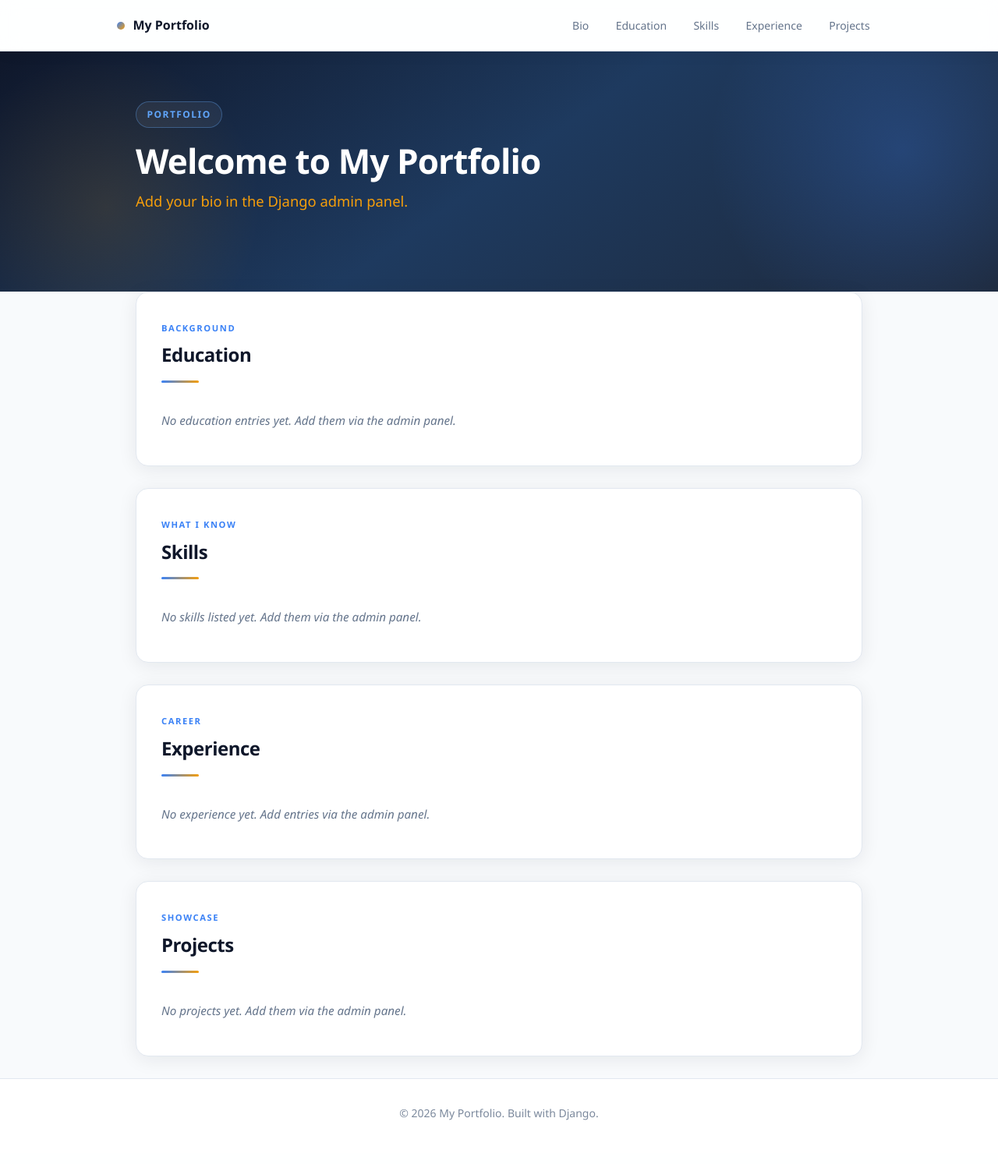
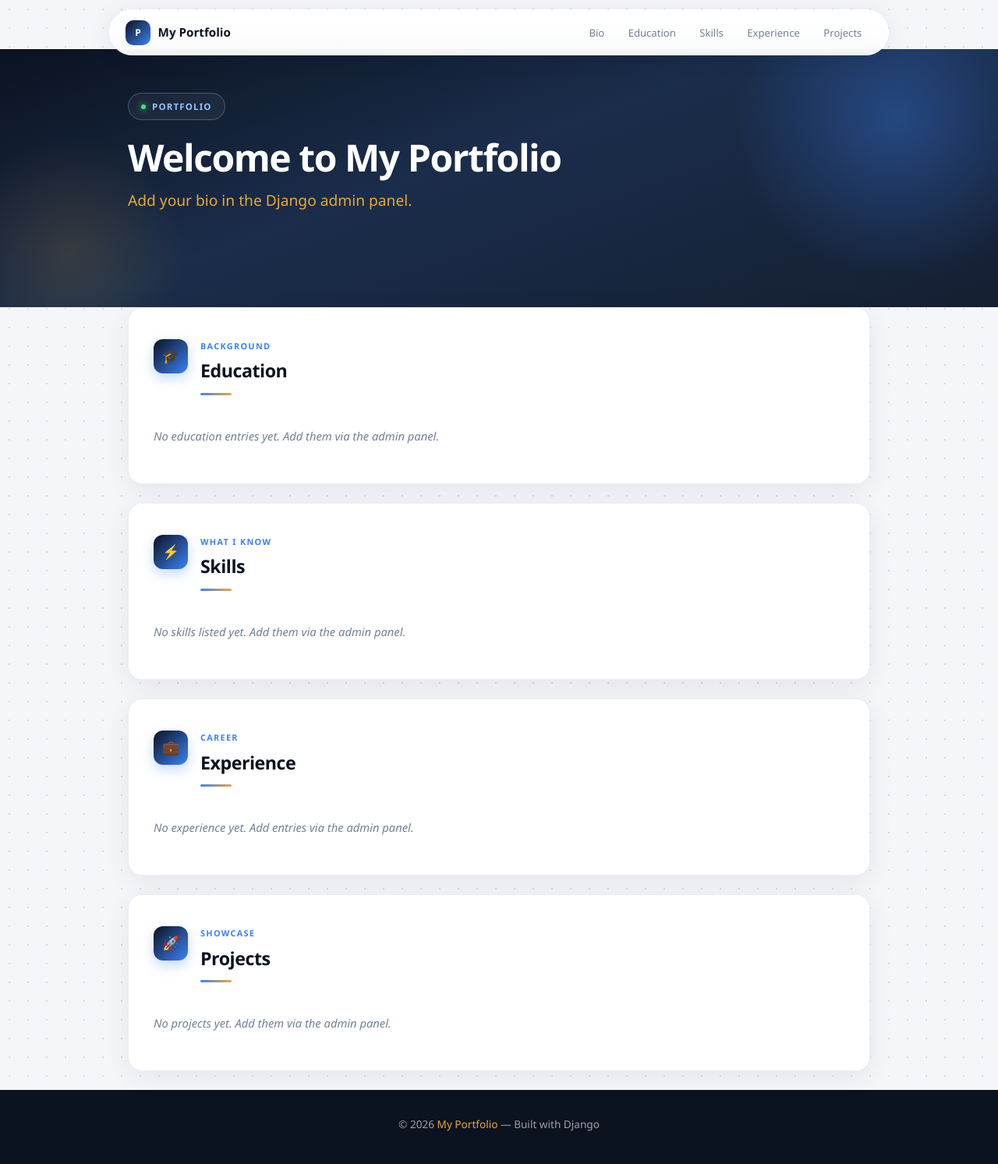
Before and after one commit to asimistic1/django_portfolio, a Django app: page / in a window 1280 px wide. Shown: the whole page at 78% size. Before the commit the page ends 1437 px from the top, so only its background shows below. Run offline with Django 5.2, Linux system fonts and the light colour scheme; data that the repository does not hold is empty.

Commit message:
Upgrade portfolio frontend with premium navbar, timeline, and section styling.
Co-authored-by: Cursor <cursoragent@cursor.com>

```diff
--- a/templates/index.html
+++ b/templates/index.html
@@ -11,86 +11,90 @@
         {% endif %}
     </title>
     <style>
-        /* Colour palette — easy to explain in viva */
+        /* CSS variables — colours used across the page */
         :root {
-            --navy: #0f172a;
-            --navy-soft: #1e293b;
+            --navy: #0b1220;
+            --navy-mid: #151f32;
             --blue: #3b82f6;
-            --blue-light: #60a5fa;
-            --cream: #f8fafc;
+            --blue-glow: rgba(59, 130, 246, 0.35);
+            --gold: #e8a838;
+            --cream: #f4f6fa;
             --white: #ffffff;
-            --text: #334155;
-            --muted: #64748b;
-            --border: #e2e8f0;
-            --accent: #f59e0b;
-            --shadow: 0 4px 24px rgba(15, 23, 42, 0.08);
-            --shadow-hover: 0 12px 40px rgba(15, 23, 42, 0.12);
-            --radius: 16px;
+            --text: #2d3748;
+            --muted: #718096;
+            --border: #e8edf4;
+            --card-bg: #ffffff;
+            --radius: 18px;
+            --shadow: 0 8px 32px rgba(11, 18, 32, 0.07);
+            --shadow-lg: 0 20px 50px rgba(11, 18, 32, 0.12);
         }
 
-        * {
-            margin: 0;
-            padding: 0;
-            box-sizing: border-box;
+        * { margin: 0; padding: 0; box-sizing: border-box; }
+
+        html { scroll-behavior: smooth; scroll-padding-top: 80px; }
+
+        body {
+            font-family: 'Segoe UI', system-ui, sans-serif;
+            line-height: 1.7;
+            color: var(--text);
+            background-color: var(--cream);
+            /* subtle dot pattern */
+            background-image: radial-gradient(circle, #d1d9e6 1px, transparent 1px);
+            background-size: 24px 24px;
         }
 
-        html {
-            scroll-behavior: smooth;
-        }
-
-        body {
-            font-family: 'Segoe UI', system-ui, -apple-system, sans-serif;
-            line-height: 1.7;
-            color: var(--text);
-            background: var(--cream);
-        }
-
-        a {
-            color: var(--blue);
-            text-decoration: none;
-        }
+        a { color: var(--blue); text-decoration: none; }
 
         .container {
-            max-width: 980px;
+            max-width: 1000px;
             margin: 0 auto;
             padding: 0 1.5rem;
         }
 
-        /* ── Premium sticky navbar ── */
-        .navbar {
+        /* ── Navbar ── */
+        .navbar-wrap {
             position: sticky;
             top: 0;
             z-index: 100;
-            background: rgba(255, 255, 255, 0.85);
-            backdrop-filter: blur(12px);
-            -webkit-backdrop-filter: blur(12px);
-            border-bottom: 1px solid rgba(226, 232, 240, 0.8);
-            box-shadow: 0 1px 20px rgba(15, 23, 42, 0.06);
+            padding: 0.75rem 1.5rem 0;
         }
 
-        .navbar-inner {
+        .navbar {
+            max-width: 1000px;
+            margin: 0 auto;
             display: flex;
             align-items: center;
             justify-content: space-between;
             gap: 1rem;
-            padding: 0.85rem 0;
+            padding: 0.7rem 1.25rem;
+            background: rgba(255, 255, 255, 0.92);
+            backdrop-filter: blur(16px);
+            -webkit-backdrop-filter: blur(16px);
+            border: 1px solid rgba(255, 255, 255, 0.9);
+            border-radius: 999px;
+            box-shadow: 0 4px 30px rgba(11, 18, 32, 0.08);
         }
 
         .navbar-brand {
             display: flex;
             align-items: center;
-            gap: 0.65rem;
+            gap: 0.6rem;
             font-weight: 700;
-            font-size: 1rem;
+            font-size: 0.95rem;
             color: var(--navy);
-            white-space: nowrap;
         }
 
-        .brand-dot {
-            width: 10px;
-            height: 10px;
-            background: linear-gradient(135deg, var(--blue), var(--accent));
-            border-radius: 50%;
+        .brand-icon {
+            width: 32px;
+            height: 32px;
+            background: linear-gradient(135deg, var(--navy), var(--blue));
+            border-radius: 10px;
+            display: flex;
+            align-items: center;
+            justify-content: center;
+            color: white;
+            font-size: 0.75rem;
+            font-weight: 800;
             flex-shrink: 0;
         }
 
@@ -98,260 +102,292 @@
             list-style: none;
             display: flex;
             flex-wrap: wrap;
-            gap: 0.35rem;
-            justify-content: flex-end;
+            gap: 0.2rem;
         }
 
         .navbar-links a {
             display: block;
-            padding: 0.45rem 0.9rem;
-            font-size: 0.875rem;
+            padding: 0.4rem 0.85rem;
+            font-size: 0.82rem;
             font-weight: 500;
             color: var(--muted);
             border-radius: 999px;
-            transition: background 0.2s, color 0.2s;
+            transition: all 0.2s ease;
         }
 
         .navbar-links a:hover {
             background: var(--navy);
             color: var(--white);
+            box-shadow: 0 4px 14px rgba(11, 18, 32, 0.2);
         }
 
-        /* ── Hero / Bio ── */
+        /* ── Hero ── */
         .hero {
-            background: linear-gradient(145deg, var(--navy) 0%, #1e3a5f 50%, var(--navy-soft) 100%);
+            background: linear-gradient(160deg, var(--navy) 0%, #1a2d4a 45%, var(--navy-mid) 100%);
             color: var(--white);
-            padding: 4rem 0 5rem;
+            padding: 3.5rem 0 6rem;
             position: relative;
             overflow: hidden;
+            margin-top: -0.5rem;
         }
 
-        .hero::before {
-            content: '';
+        /* decorative glow circles */
+        .hero-glow {
             position: absolute;
-            top: -40%;
-            right: -10%;
-            width: 500px;
-            height: 500px;
-            background: radial-gradient(circle, rgba(59, 130, 246, 0.25) 0%, transparent 70%);
+            border-radius: 50%;
             pointer-events: none;
         }
 
-        .hero::after {
-            content: '';
-            position: absolute;
-            bottom: -30%;
-            left: -5%;
-            width: 400px;
-            height: 400px;
-            background: radial-gradient(circle, rgba(245, 158, 11, 0.12) 0%, transparent 70%);
-            pointer-events: none;
+        .hero-glow-1 {
+            width: 420px; height: 420px;
+            top: -120px; right: -80px;
+            background: radial-gradient(circle, var(--blue-glow) 0%, transparent 70%);
         }
 
-        .hero-content {
+        .hero-glow-2 {
+            width: 300px; height: 300px;
+            bottom: -80px; left: -60px;
+            background: radial-gradient(circle, rgba(232, 168, 56, 0.15) 0%, transparent 70%);
+        }
+
+        .hero-inner {
             position: relative;
             z-index: 1;
         }
 
-        .hero-label {
-            display: inline-block;
-            font-size: 0.75rem;
+        .hero-badge {
+            display: inline-flex;
+            align-items: center;
+            gap: 0.5rem;
+            font-size: 0.72rem;
             font-weight: 600;
-            letter-spacing: 0.12em;
+            letter-spacing: 0.1em;
             text-transform: uppercase;
-            color: var(--blue-light);
-            margin-bottom: 1rem;
-            padding: 0.35rem 0.85rem;
-            border: 1px solid rgba(96, 165, 250, 0.35);
+            color: #93c5fd;
+            margin-bottom: 1.25rem;
+            padding: 0.4rem 1rem;
+            border: 1px solid rgba(147, 197, 253, 0.3);
             border-radius: 999px;
-            background: rgba(255, 255, 255, 0.06);
+            background: rgba(255, 255, 255, 0.05);
+        }
+
+        .hero-badge::before {
+            content: '';
+            width: 6px; height: 6px;
+            background: #4ade80;
+            border-radius: 50%;
+            box-shadow: 0 0 8px #4ade80;
         }
 
         .hero h1 {
-            font-size: clamp(2rem, 5vw, 2.75rem);
-            font-weight: 700;
-            letter-spacing: -0.02em;
-            line-height: 1.2;
-            margin-bottom: 0.6rem;
+            font-size: clamp(2.1rem, 5vw, 3rem);
+            font-weight: 800;
+            letter-spacing: -0.03em;
+            line-height: 1.15;
+            margin-bottom: 0.75rem;
         }
 
         .hero .job-title {
-            font-size: 1.15rem;
-            color: var(--accent);
+            font-size: 1.2rem;
             font-weight: 500;
-            margin-bottom: 1.25rem;
+            color: var(--gold);
+            margin-bottom: 1.5rem;
         }
 
         .hero .bio-text {
-            max-width: 680px;
+            max-width: 660px;
             font-size: 1.05rem;
-            color: rgba(255, 255, 255, 0.82);
-            line-height: 1.75;
+            color: rgba(255, 255, 255, 0.78);
+            line-height: 1.8;
+            border-left: 3px solid var(--gold);
+            padding-left: 1.25rem;
         }
 
-        /* ── Main sections ── */
+        /* ── Main content ── */
         main {
-            margin-top: -2.5rem;
+            margin-top: -3rem;
             padding-bottom: 4rem;
             position: relative;
             z-index: 2;
         }
 
         section {
-            background: var(--white);
+            background: var(--card-bg);
             border-radius: var(--radius);
             box-shadow: var(--shadow);
-            padding: 2.25rem 2rem;
-            margin-bottom: 1.75rem;
+            padding: 2.5rem 2rem;
+            margin-bottom: 1.5rem;
             border: 1px solid var(--border);
-            transition: box-shadow 0.25s;
-        }
-
-        section:hover {
-            box-shadow: var(--shadow-hover);
         }
 
         .section-header {
-            margin-bottom: 1.75rem;
+            display: flex;
+            align-items: flex-start;
+            gap: 1rem;
+            margin-bottom: 2rem;
         }
 
-        .section-header .eyebrow {
-            display: block;
-            font-size: 0.7rem;
-            font-weight: 700;
-            letter-spacing: 0.14em;
-            text-transform: uppercase;
-            color: var(--blue);
-            margin-bottom: 0.35rem;
+        .section-icon {
+            width: 44px; height: 44px;
+            background: linear-gradient(135deg, var(--navy), var(--blue));
+            border-radius: 12px;
+            display: flex;
+            align-items: center;
+            justify-content: center;
+            font-size: 1.1rem;
+            flex-shrink: 0;
+            box-shadow: 0 6px 16px rgba(59, 130, 246, 0.3);
         }
 
         .section-header h2 {
-            font-size: 1.5rem;
+            font-size: 1.45rem;
             font-weight: 700;
             color: var(--navy);
             letter-spacing: -0.02em;
         }
 
+        .section-header .eyebrow {
+            display: block;
+            font-size: 0.68rem;
+            font-weight: 700;
+            letter-spacing: 0.12em;
+            text-transform: uppercase;
+            color: var(--blue);
+            margin-bottom: 0.2rem;
+        }
+
         .section-header .divider {
-            width: 48px;
-            height: 3px;
-            background: linear-gradient(90deg, var(--blue), var(--accent));
+            width: 40px; height: 3px;
+            background: linear-gradient(90deg, var(--blue), var(--gold));
             border-radius: 999px;
-            margin-top: 0.75rem;
+            margin-top: 0.5rem;
         }
 
         /* ── Education cards ── */
         .card {
-            border-left: 3px solid var(--blue);
-            padding: 1.25rem 1.25rem 1.25rem 1.5rem;
+            position: relative;
+            padding: 1.4rem 1.4rem 1.4rem 2rem;
             margin-bottom: 1rem;
-            background: linear-gradient(135deg, #f8fafc 0%, #f1f5f9 100%);
-            border-radius: 0 12px 12px 0;
-            transition: transform 0.2s;
+            background: linear-gradient(135deg, #f8fafc, #f1f5f9);
+            border-radius: 14px;
+            border: 1px solid var(--border);
+            transition: transform 0.2s, box-shadow 0.2s;
+        }
+
+        .card::before {
+            content: '';
+            position: absolute;
+            left: 0; top: 0; bottom: 0;
+            width: 4px;
+            background: linear-gradient(180deg, var(--blue), var(--gold));
+            border-radius: 14px 0 0 14px;
         }
 
         .card:hover {
-            transform: translateX(4px);
+            transform: translateY(-2px);
+            box-shadow: var(--shadow);
         }
 
-        .card:last-child {
-            margin-bottom: 0;
-        }
+        .card:last-child { margin-bottom: 0; }
 
         .card h3 {
             font-size: 1.05rem;
-            font-weight: 600;
+            font-weight: 700;
             color: var(--navy);
             margin-bottom: 0.35rem;
         }
 
         .meta {
             color: var(--muted);
-            font-size: 0.875rem;
+            font-size: 0.85rem;
             margin-bottom: 0.6rem;
-        }
-
-        .card p:last-child {
-            font-size: 0.95rem;
-            color: var(--text);
         }
 
         /* ── Skills grid ── */
         .skills-grid {
             display: grid;
-            grid-template-columns: repeat(auto-fill, minmax(210px, 1fr));
+            grid-template-columns: repeat(auto-fill, minmax(200px, 1fr));
             gap: 1rem;
         }
 
         .skill-item {
             background: var(--white);
             border: 1px solid var(--border);
-            border-radius: 12px;
-            padding: 1.15rem;
-            transition: border-color 0.2s, transform 0.2s, box-shadow 0.2s;
+            border-radius: 14px;
+            padding: 1.2rem;
+            position: relative;
+            overflow: hidden;
+            transition: transform 0.2s, box-shadow 0.2s;
+        }
+
+        .skill-item::after {
+            content: '';
+            position: absolute;
+            top: 0; left: 0; right: 0;
+            height: 3px;
+            background: linear-gradient(90deg, var(--blue), var(--gold));
         }
 
         .skill-item:hover {
-            border-color: var(--blue-light);
-            transform: translateY(-3px);
-            box-shadow: 0 8px 24px rgba(59, 130, 246, 0.1);
+            transform: translateY(-4px);
+            box-shadow: var(--shadow-lg);
         }
 
         .skill-item h3 {
             font-size: 0.95rem;
-            font-weight: 600;
+            font-weight: 700;
             color: var(--navy);
-            margin-bottom: 0.4rem;
+            margin-bottom: 0.45rem;
+            margin-top: 0.25rem;
         }
 
         .badge {
             display: inline-block;
-            background: linear-gradient(135deg, var(--navy), var(--navy-soft));
+            background: var(--navy);
             color: var(--white);
-            font-size: 0.7rem;
+            font-size: 0.68rem;
             font-weight: 600;
-            padding: 0.2rem 0.6rem;
+            padding: 0.2rem 0.65rem;
             border-radius: 999px;
-            margin-bottom: 0.45rem;
-            letter-spacing: 0.03em;
+            margin-bottom: 0.4rem;
         }
 
-        .skill-item .meta {
-            margin-bottom: 0.35rem;
-            font-size: 0.8rem;
+        /* ── Experience timeline ── */
+        .experience-item {
+            position: relative;
+            padding: 0 0 1.5rem 1.75rem;
+            border-left: 2px solid var(--border);
+            margin-left: 0.5rem;
         }
 
-        .skill-item p:last-child {
-            font-size: 0.875rem;
-        }
-
-        /* ── Experience items ── */
-        .experience-item {
-            padding: 1.25rem 0;
-            border-bottom: 1px solid var(--border);
-        }
-
-        .experience-item:first-child {
-            padding-top: 0;
+        .experience-item::before {
+            content: '';
+            position: absolute;
+            left: -7px; top: 4px;
+            width: 12px; height: 12px;
+            background: var(--blue);
+            border: 2px solid var(--white);
+            border-radius: 50%;
+            box-shadow: 0 0 0 2px var(--blue);
         }
 
         .experience-item:last-child {
             padding-bottom: 0;
-            border-bottom: none;
+            border-left-color: transparent;
         }
 
         .experience-item h3 {
             font-size: 1.05rem;
-            font-weight: 600;
+            font-weight: 700;
             color: var(--navy);
             margin-bottom: 0.35rem;
         }
 
         .tag {
             display: inline-block;
-            font-size: 0.68rem;
-            font-weight: 600;
-            letter-spacing: 0.04em;
+            font-size: 0.65rem;
+            font-weight: 700;
+            letter-spacing: 0.05em;
             text-transform: uppercase;
             padding: 0.2rem 0.55rem;
             border-radius: 6px;
@@ -359,74 +395,71 @@
             vertical-align: middle;
         }
 
-        .tag-work {
-            background: #dbeafe;
-            color: #1d4ed8;
-        }
-
-        .tag-project {
-            background: #fef3c7;
-            color: #b45309;
-        }
+        .tag-work { background: #dbeafe; color: #1d4ed8; }
+        .tag-project { background: #fef3c7; color: #b45309; }
 
         /* ── Project cards ── */
         .projects-grid {
             display: grid;
+            grid-template-columns: repeat(auto-fill, minmax(280px, 1fr));
             gap: 1rem;
         }
 
         .project-item {
-            padding: 1.35rem 1.5rem;
-            background: linear-gradient(135deg, #f8fafc 0%, var(--white) 100%);
+            padding: 1.5rem;
+            background: var(--white);
             border: 1px solid var(--border);
-            border-radius: 12px;
+            border-radius: 14px;
             transition: transform 0.2s, box-shadow 0.2s, border-color 0.2s;
+            display: flex;
+            flex-direction: column;
         }
 
         .project-item:hover {
-            transform: translateY(-3px);
-            box-shadow: 0 10px 30px rgba(15, 23, 42, 0.08);
-            border-color: var(--blue-light);
+            transform: translateY(-4px);
+            box-shadow: var(--shadow-lg);
+            border-color: rgba(59, 130, 246, 0.4);
         }
 
         .project-item h3 {
             font-size: 1.05rem;
-            font-weight: 600;
+            font-weight: 700;
             color: var(--navy);
             margin-bottom: 0.5rem;
         }
 
         .project-item p {
-            font-size: 0.95rem;
+            font-size: 0.92rem;
             color: var(--text);
+            flex: 1;
         }
 
         .project-link {
             display: inline-flex;
             align-items: center;
-            gap: 0.35rem;
-            margin-top: 0.85rem;
-            font-size: 0.875rem;
+            gap: 0.4rem;
+            margin-top: 1rem;
+            font-size: 0.82rem;
             font-weight: 600;
-            color: var(--blue);
-            padding: 0.4rem 0.9rem;
-            border: 1px solid var(--border);
+            color: var(--white);
+            padding: 0.45rem 1rem;
             border-radius: 999px;
-            background: var(--white);
-            transition: background 0.2s, color 0.2s, border-color 0.2s;
+            background: linear-gradient(135deg, var(--navy), var(--blue));
+            align-self: flex-start;
+            transition: opacity 0.2s, transform 0.2s;
         }
 
         .project-link:hover {
-            background: var(--navy);
+            opacity: 0.9;
+            transform: translateX(3px);
             color: var(--white);
-            border-color: var(--navy);
         }
 
         /* ── Empty state ── */
         .empty-message {
             color: var(--muted);
             font-style: italic;
-            font-size: 0.95rem;
+            font-size: 0.92rem;
             padding: 0.5rem 0;
         }
 
@@ -434,46 +467,42 @@
         footer {
             text-align: center;
             padding: 2rem 1.5rem 2.5rem;
-            color: var(--muted);
-            font-size: 0.875rem;
-            border-top: 1px solid var(--border);
-            background: var(--white);
+            background: var(--navy);
+            color: rgba(255, 255, 255, 0.6);
+            font-size: 0.85rem;
         }
 
-        footer p {
-            opacity: 0.85;
+        footer p span {
+            color: var(--gold);
         }
 
         /* ── Mobile ── */
         @media (max-width: 640px) {
-            .navbar-inner {
+            .navbar-wrap { padding: 0.5rem 1rem 0; }
+
+            .navbar {
                 flex-direction: column;
                 align-items: flex-start;
-                padding: 0.75rem 0;
+                border-radius: 20px;
             }
 
-            .navbar-links {
-                width: 100%;
-                justify-content: flex-start;
-            }
+            .navbar-links { width: 100%; }
 
-            .hero {
-                padding: 3rem 0 4rem;
-            }
+            .hero { padding: 2.5rem 0 4.5rem; }
 
-            section {
-                padding: 1.75rem 1.25rem;
-            }
+            section { padding: 1.75rem 1.25rem; }
+
+            .projects-grid { grid-template-columns: 1fr; }
         }
     </style>
 </head>
 <body>
 
-    <!-- Sticky premium navbar -->
+    <!-- Navbar -->
+    <div class="navbar-wrap">
         <nav class="navbar">
-        <div class="container navbar-inner">
             <a href="#bio" class="navbar-brand">
-                <span class="brand-dot"></span>
+                <span class="brand-icon">P</span>
                 {% if bios %}
                     {{ bios.0.name }}
                 {% else %}
@@ -487,21 +516,23 @@
                 <li><a href="#experience">Experience</a></li>
                 <li><a href="#projects">Projects</a></li>
             </ul>
+        </nav>
     </div>
-    </nav>
 
-    <!-- Bio hero section -->
+    <!-- Bio hero -->
     <header class="hero" id="bio">
-        <div class="container hero-content">
+        <div class="hero-glow hero-glow-1"></div>
+        <div class="hero-glow hero-glow-2"></div>
+        <div class="container hero-inner">
             {% if bios %}
                 {% for bio in bios %}
-                    <span class="hero-label">Portfolio</span>
+                    <span class="hero-badge">Available for opportunities</span>
                     <h1>{{ bio.name }}</h1>
                     <p class="job-title">{{ bio.job_title }}</p>
                     <p class="bio-text">{{ bio.professional_description }}</p>
                 {% endfor %}
             {% else %}
-                <span class="hero-label">Portfolio</span>
+                <span class="hero-badge">Portfolio</span>
                 <h1>Welcome to My Portfolio</h1>
                 <p class="job-title">Add your bio in the Django admin panel.</p>
             {% endif %}
@@ -513,9 +544,12 @@
         <!-- Education -->
         <section id="education">
             <div class="section-header">
+                <div class="section-icon">🎓</div>
+                <div>
                     <span class="eyebrow">Background</span>
                     <h2>Education</h2>
                     <div class="divider"></div>
+                </div>
             </div>
             {% if education %}
                 {% for item in education %}
@@ -543,9 +577,12 @@
         <!-- Skills -->
         <section id="skills">
             <div class="section-header">
+                <div class="section-icon">⚡</div>
+                <div>
                     <span class="eyebrow">What I know</span>
                     <h2>Skills</h2>
                     <div class="divider"></div>
+                </div>
             </div>
             {% if skills %}
                 <div class="skills-grid">
@@ -572,9 +609,12 @@
         <!-- Experience -->
         <section id="experience">
             <div class="section-header">
+                <div class="section-icon">💼</div>
+                <div>
                     <span class="eyebrow">Career</span>
                     <h2>Experience</h2>
                     <div class="divider"></div>
+                </div>
             </div>
             {% if experiences %}
                 {% for experience in experiences %}
@@ -609,9 +649,12 @@
         <!-- Projects -->
         <section id="projects">
             <div class="section-header">
+                <div class="section-icon">🚀</div>
+                <div>
                     <span class="eyebrow">Showcase</span>
                     <h2>Projects</h2>
                     <div class="divider"></div>
+                </div>
             </div>
             {% if projects %}
                 <div class="projects-grid">
@@ -636,9 +679,9 @@
 
     <footer>
         {% if bios %}
-            <p>&copy; {% now "Y" %} {{ bios.0.name }}. Built with Django.</p>
+            <p>&copy; {% now "Y" %} <span>{{ bios.0.name }}</span> &mdash; Built with Django</p>
         {% else %}
-            <p>&copy; {% now "Y" %} My Portfolio. Built with Django.</p>
+            <p>&copy; {% now "Y" %} <span>My Portfolio</span> &mdash; Built with Django</p>
         {% endif %}
     </footer>
 
```
Lines whose indentation alone changed are shown as unchanged.
